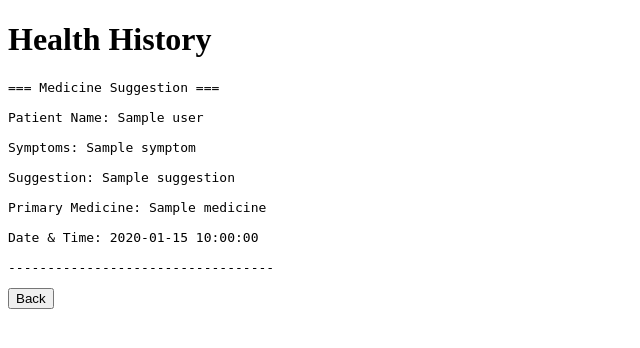
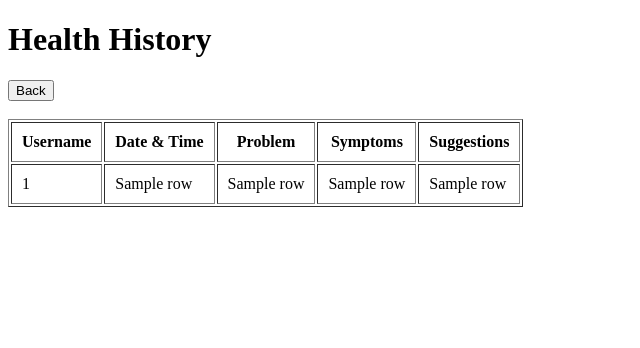
Before and after one commit to Shauryarutu2014/medicare-project, a Flask app: template templates/history.html in a window 1280 px wide. Shown: the top 348 px of the page, without its empty margins (0-640 px from the left). Run offline with Flask 3, Linux system fonts and the light colour scheme; the template is opened without the code that fills it: most values are stand-ins (such as "Sample title", 1, 10 or a date in 2020).

Commit message:
Fixed history table

```diff
--- a/templates/history.html
+++ b/templates/history.html
@@ -2,39 +2,57 @@
 <html>
 
 <head>
+
     <title>Health History</title>
-
-    <meta name="viewport" content="width=device-width, initial-scale=1.0">
 
 </head>
 
 <body>
 
-<h1>Health History</h1>
+    <h1>Health History</h1>
 
-{% for item in records %}
+    <button onclick="window.location.href='/dashboard'">
+        Back
+    </button>
 
-<pre>
-=== Medicine Suggestion ===
+    <br><br>
 
-Patient Name: {{ item.user }}
+    <table border="1" cellpadding="10">
 
-Symptoms: {{ item.symptom }}
+        <tr>
 
-Suggestion: {{ item.suggestion }}
+            <th>Username</th>
 
-Primary Medicine: {{ item.medicine }}
+            <th>Date & Time</th>
 
-Date & Time: {{ item.time }}
+            <th>Problem</th>
 
-----------------------------------
-</pre>
+            <th>Symptoms</th>
 
-{% endfor %}
+            <th>Suggestions</th>
 
-<a href="/dashboard">
-    <button>Back</button>
-</a>
+        </tr>
+
+        {% for row in records %}
+
+        <tr>
+
+            <td>{{ row[0] }}</td>
+
+            <td>{{ row[1] }}</td>
+
+            <td>{{ row[2] }}</td>
+
+            <td>{{ row[3] }}</td>
+
+            <td>{{ row[4] }}</td>
+
+        </tr>
+
+        {% endfor %}
+
+    </table>
 
 </body>
+
 </html>
```
